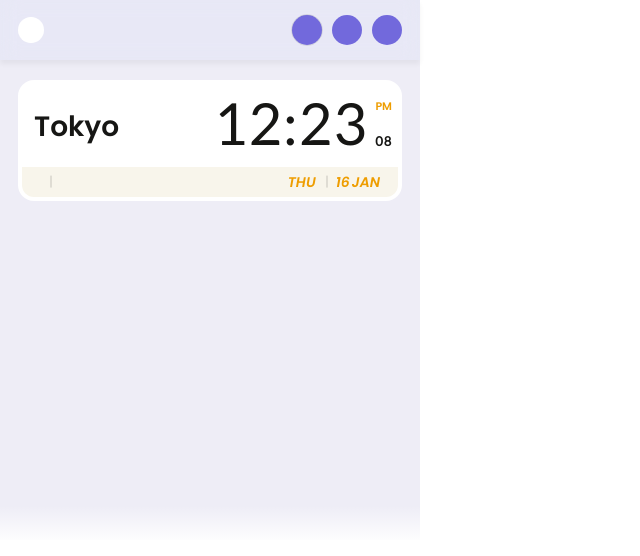
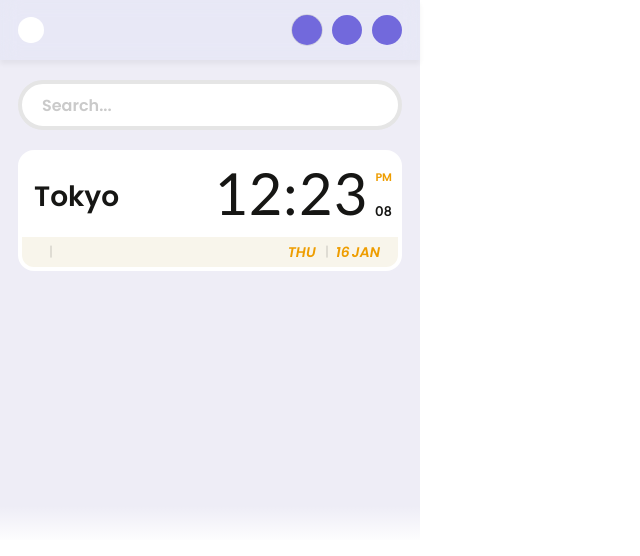
Before and after one commit to uryu-myao/timemate-chrome-extension, a React (Vite) app: page / in a window 1280 px wide. Both pictures are taken after a click on the button 307 px from the left and 30 px from the top of the page. Shown: the top 556 px of the page, without its empty margins (0-640 px from the left). Built offline with nearby package versions, Linux system fonts and the light colour scheme; no server answers.

Commit message:
add search bar markup

```diff
--- a/src/components/Header.tsx
+++ b/src/components/Header.tsx
@@ -1,16 +1,26 @@
+import { useState } from 'react';
 import '../styles/Header.scss';
+import Searchbar from '../components/Searchbar';
 
 const Header = () => {
+  const [showSearch, setShowSearch] = useState(false);
+  const toggleSearch = () => {
+    setShowSearch(!showSearch);
+  };
+
   return (
     <header className="header">
       <div className="header-inner">
-        <div className="header__logo"></div>
+        <div className="header-logo"></div>
         <div className="header-btns">
-          <button className="header__btn"></button>
-          <button className="header__btn"></button>
-          <button className="header__btn"></button>
+          <button
+            className="header-btn header-btn__plus"
+            onClick={toggleSearch}></button>
+          <button className="header-btn"></button>
+          <button className="header-btn"></button>
         </div>
       </div>
+      {showSearch && <Searchbar />}
     </header>
   );
 };
--- /dev/null
+++ b/src/components/Searchbar.tsx
@@ -0,0 +1,15 @@
+import '../styles/Searchbar.scss';
+
+const Searchbar = () => {
+  return (
+    <div className="header-searchbar">
+      <input
+        className="header-searchbar__input"
+        type="text"
+        placeholder="Search..."
+      />
+    </div>
+  );
+};
+
+export default Searchbar;
--- a/src/components/Timezone.tsx
+++ b/src/components/Timezone.tsx
@@ -90,20 +90,20 @@ const Timezone = () => {
           <div className="loading">Loading...</div>
         ) : (
           <>
-            <div className="timezone__location">{timeData.city}</div>
-            <div className="timezone__time">{timeData.time}</div>
-            <div className="timezone__meridiem">{timeData.meridiem}</div>
-            <div className="timezone__second">{timeData.second}</div>
+            <div className="timezone-data__location">{timeData.city}</div>
+            <div className="timezone-data__time">{timeData.time}</div>
+            <div className="timezone-data__meridiem">{timeData.meridiem}</div>
+            <div className="timezone-data__second">{timeData.second}</div>
             <div className="timezone-footer">
               <p>
-                <span className="timezone__tz">{timeData.timezone}</span>
-                <span className="timezone__offset">{timeData.offset}</span>
+                <span className="timezone-data__tz">{timeData.timezone}</span>
+                <span className="timezone-data__offset">{timeData.offset}</span>
               </p>
               <p>
-                <span className="timezone__week">{timeData.week}</span>
+                <span className="timezone-data__week">{timeData.week}</span>
                 <span>
-                  <span className="timezone__date">{timeData.date}</span>
-                  <span className="timezone__month">{timeData.month}</span>
+                  <span className="timezone-data__date">{timeData.date}</span>
+                  <span className="timezone-data__month">{timeData.month}</span>
                 </span>
               </p>
             </div>
--- a/src/styles/Header.scss
+++ b/src/styles/Header.scss
@@ -5,7 +5,7 @@
 
   &-inner {
     height: 60px;
-    padding: 0 18px;
+    padding: 0 var(--container-padding-horizontal);
     display: flex;
     justify-content: space-between;
     align-items: center;
@@ -14,7 +14,7 @@
     box-shadow: 0 4px 5px hsla(0, 0%, 10%, 0.05);
   }
 
-  &__logo {
+  &-logo {
     width: 26px;
     height: 26px;
     border-radius: 50%;
@@ -26,7 +26,7 @@
     gap: 10px;
   }
 
-  &__btn {
+  &-btn {
     width: 30px;
     height: 30px;
     background: #7269dc;
--- /dev/null
+++ b/src/styles/Searchbar.scss
@@ -0,0 +1,28 @@
+.header {
+  &-searchbar {
+    padding: 20px var(--container-padding-horizontal) 0;
+
+    &__input {
+      width: 100%;
+      height: 50px;
+      border: 4px solid #e5e5e5;
+      border-radius: 25px;
+      padding: 0 20px;
+      font-family: 'Poppins', serif;
+      font-size: 16px;
+      font-weight: 600;
+      font-style: normal;
+      color: #333;
+      outline: none;
+      transition: border-color 0.3s;
+
+      &:focus {
+        border-color: #c1b7fb;
+      }
+
+      &::placeholder {
+        color: #cacaca;
+      }
+    }
+  }
+}
--- a/src/styles/Timezone.scss
+++ b/src/styles/Timezone.scss
@@ -17,6 +17,28 @@
     padding-top: 6px;
   }
 
+  &-footer {
+    color: #ee9d00;
+    background-color: #f8f5eb;
+    padding: 0 var(--container-padding-horizontal);
+    grid-area: footer;
+    display: flex;
+    justify-content: space-between;
+    align-items: center;
+    text-transform: uppercase;
+    font-family: 'Poppins', serif;
+    font-weight: 400;
+    font-style: italic;
+    font-size: 14px;
+    font-weight: 700;
+
+    p,
+    span {
+      margin: 0;
+    }
+  }
+
+  &-data {
     &__location {
       grid-area: local;
       font-family: 'Poppins', serif;
@@ -51,7 +73,7 @@
       font-size: 11px;
       text-transform: uppercase;
       margin: 0;
-    top: 16px;
+      top: 17px;
       right: 6px;
     }
 
@@ -64,27 +86,6 @@
       font-weight: 600;
       letter-spacing: 0.8px;
       font-style: normal;
-  }
-
-  &-footer {
-    color: #ee9d00;
-    background-color: #f8f5eb;
-    padding: 0 18px;
-    grid-area: footer;
-    display: flex;
-    justify-content: space-between;
-    align-items: center;
-    text-transform: uppercase;
-    font-family: 'Poppins', serif;
-    font-weight: 400;
-    font-style: italic;
-    font-size: 14px;
-    font-weight: 700;
-
-    p,
-    span {
-      margin: 0;
-    }
     }
 
     &__tz {
@@ -131,3 +132,4 @@
       padding-left: 2px;
     }
   }
+}
--- a/src/styles/index.scss
+++ b/src/styles/index.scss
@@ -0,0 +1,14 @@
+:root {
+  --color-primary: #007bff;
+  --color-secondary: #6c757d;
+  --color-success: #28a745;
+  --color-danger: #dc3545;
+  --color-warning: #ffc107;
+  --color-info: #17a2b8;
+  --color-light: #f8f9fa;
+  --color-dark: #343a40;
+  --color-white: #fff;
+  --color-black: #000;
+
+  --container-padding-horizontal: 18px;
+}
```
Lines whose indentation alone changed are shown as unchanged.
